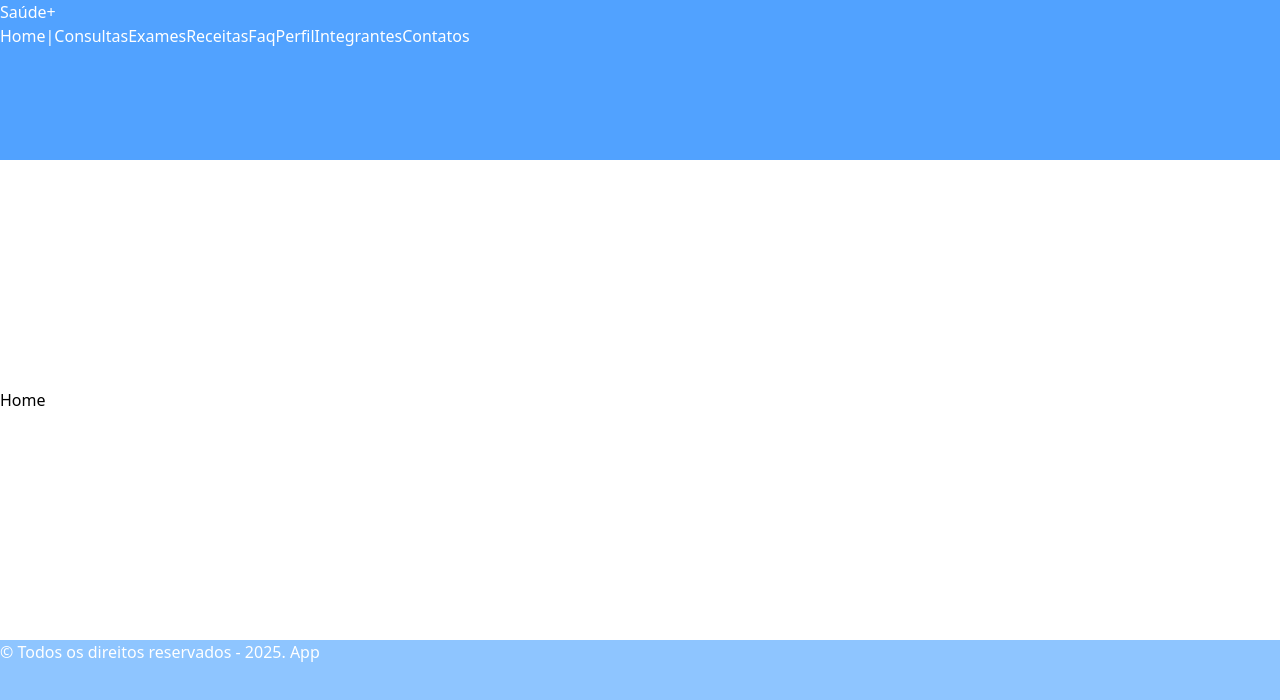
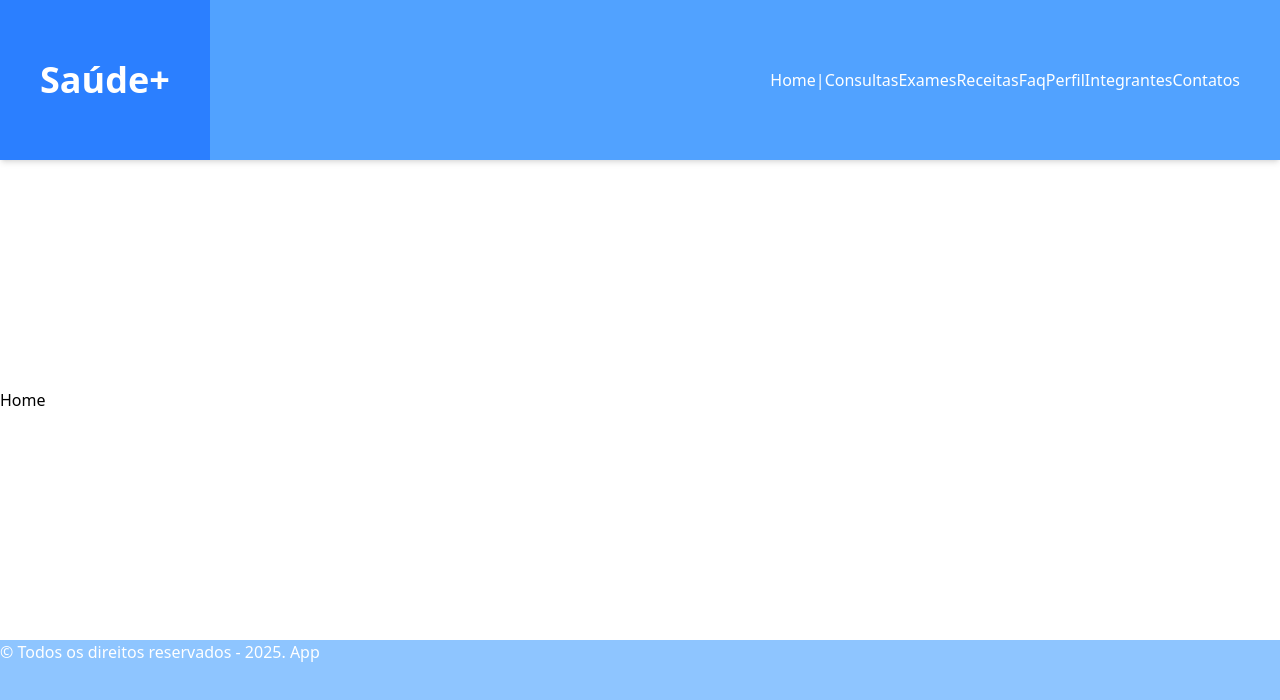
Before and after one commit to Challenge-1TDSPF-RRP/Front-End-Sprint-3, a React (Vite) app in the folder saude-mais/: page /home in a window 1280 px wide. Shown: the top 700 px of the page. Built offline with nearby package versions, Linux system fonts and the light colour scheme.

Commit message:
Estilização do Header finalizada.

```diff
--- a/saude-mais/src/components/Header/Header.tsx
+++ b/saude-mais/src/components/Header/Header.tsx
@@ -1,12 +1,17 @@
 import Menu from "../Menu/Menu";
 
+export default function Header() {
+  return (
+    <header className="flex items-center justify-between h-[20vh] bg-blue-400 shadow-md">
+      {/* Título à esquerda ocupando toda a altura */}
+      <h1 className="flex items-center justify-center bg-blue-500 text-white font-bold text-4xl h-full px-10">
+        Saúde+
+      </h1>
 
-export default function Header(){
-
-    return(
-        <header>
-            <h1>Saúde+</h1>
-            <Menu/>
-        </header>
-    );
+      {/* Menu à direita */}
+      <div className="flex items-center pr-10">
+        <Menu />
+      </div>
+    </header>
+  );
 }
```
